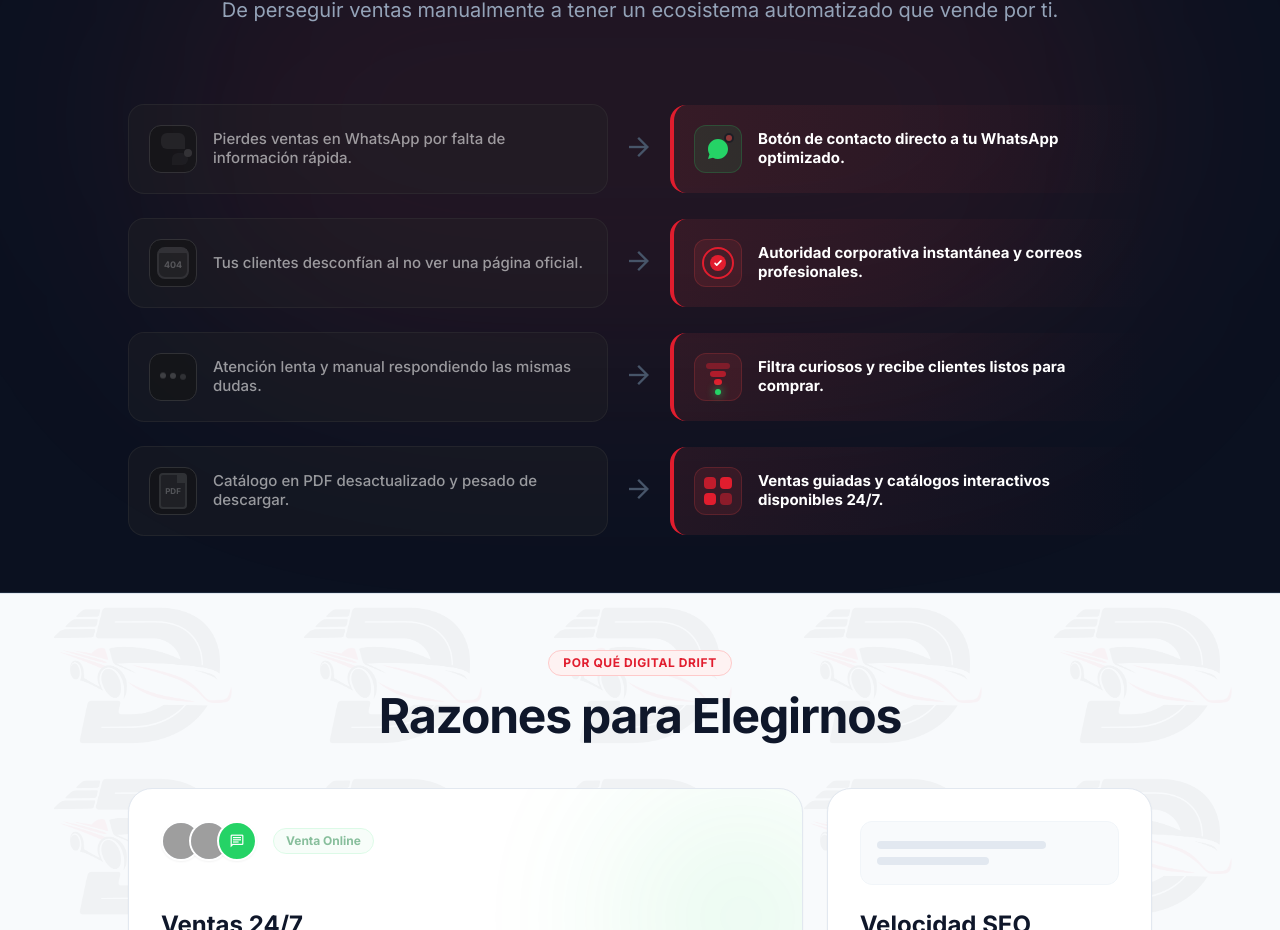
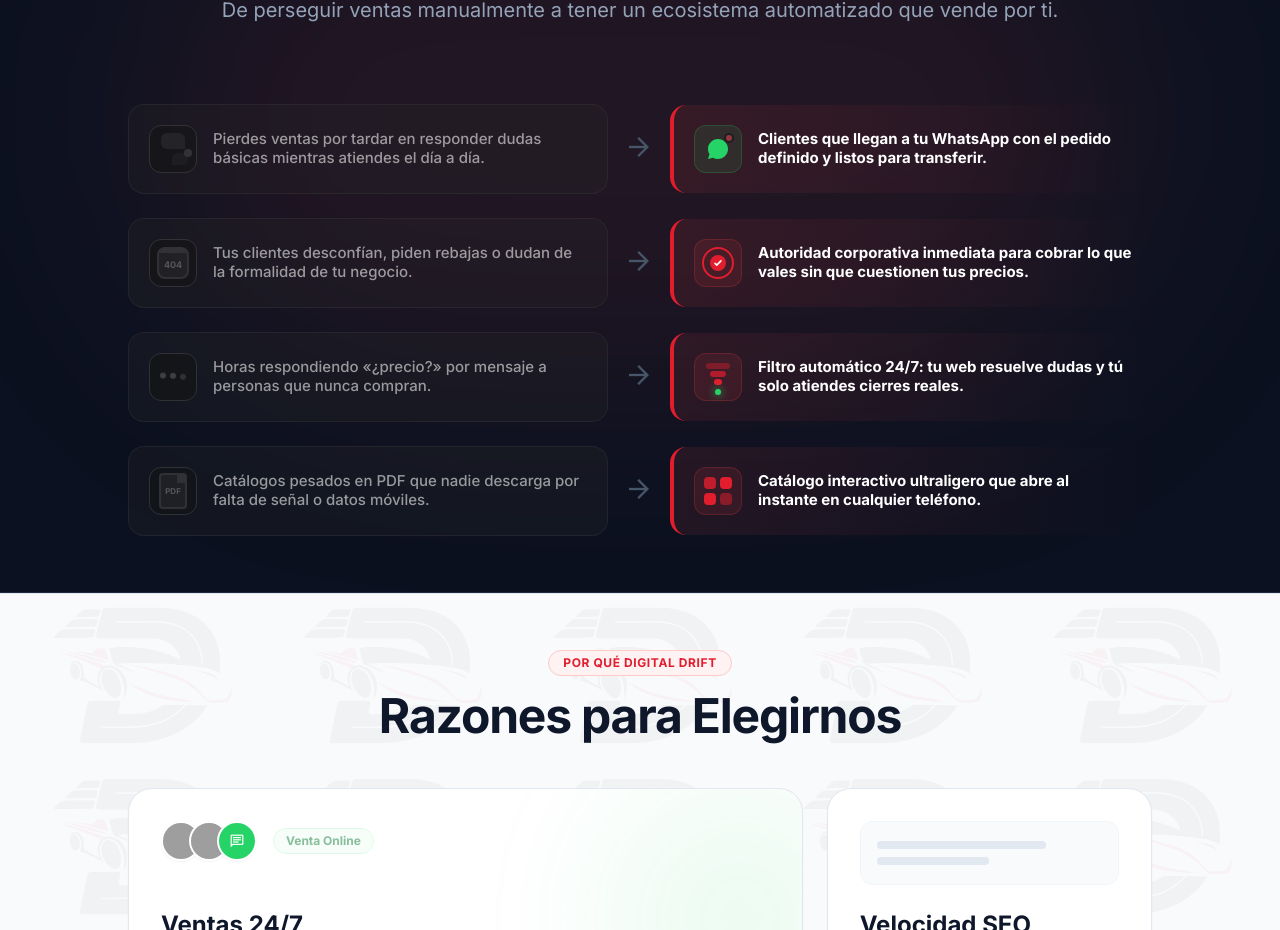
Before and after one commit to santiagoxx93/Digital_Drift_Software, a React (Vite) app: page / in a window 1280 px wide. Shown: the part 2274-3204 px from the top of the page. Built offline with nearby package versions, Linux system fonts and the light colour scheme; grey boxes are pictures that could not be loaded.

Commit message:
Content: Update high-impact copywriting in Antes y Despues section

```diff
--- a/src/App.jsx
+++ b/src/App.jsx
@@ -488,7 +488,7 @@ function App() {
               <div className="absolute -top-1 -right-1 w-2 h-2 bg-red-500 rounded-full"></div>
             </div>
           </div>
-          <p className="text-slate-300 font-medium leading-tight">Pierdes ventas en WhatsApp por falta de información rápida.</p>
+          <p className="text-slate-300 font-medium leading-tight">Pierdes ventas por tardar en responder dudas básicas mientras atiendes el día a día.</p>
         </div>
 
         <div className="shrink-0 text-slate-600 group-hover:text-[#e11d2e] transform group-hover:scale-125 transition-all duration-500 rotate-90 md:rotate-0">
@@ -502,7 +502,7 @@ function App() {
               <div className="absolute -top-1 -right-1 w-2.5 h-2.5 bg-red-500 rounded-full border-2 border-[#0b1120] animate-pulse"></div>
             </div>
           </div>
-          <p className="text-white font-bold leading-tight">Botón de contacto directo a tu WhatsApp optimizado.</p>
+          <p className="text-white font-bold leading-tight">Clientes que llegan a tu WhatsApp con el pedido definido y listos para transferir.</p>
         </div>
       </div>
 
@@ -517,7 +517,7 @@ function App() {
               </div>
             </div>
           </div>
-          <p className="text-slate-300 font-medium leading-tight">Tus clientes desconfían al no ver una página oficial.</p>
+          <p className="text-slate-300 font-medium leading-tight">Tus clientes desconfían, piden rebajas o dudan de la formalidad de tu negocio.</p>
         </div>
 
         <div className="shrink-0 text-slate-600 group-hover:text-[#e11d2e] transform group-hover:scale-125 transition-all duration-500 rotate-90 md:rotate-0">
@@ -532,7 +532,7 @@ function App() {
               </div>
             </div>
           </div>
-          <p className="text-white font-bold leading-tight">Autoridad corporativa instantánea y correos profesionales.</p>
+          <p className="text-white font-bold leading-tight">Autoridad corporativa inmediata para cobrar lo que vales sin que cuestionen tus precios.</p>
         </div>
       </div>
 
@@ -546,7 +546,7 @@ function App() {
               <div className="w-1.5 h-1.5 bg-red-500/50 rounded-full animate-bounce" style={{animationDelay: '0.4s'}}></div>
             </div>
           </div>
-          <p className="text-slate-300 font-medium leading-tight">Atención lenta y manual respondiendo las mismas dudas.</p>
+          <p className="text-slate-300 font-medium leading-tight">Horas respondiendo «¿precio?» por mensaje a personas que nunca compran.</p>
         </div>
 
         <div className="shrink-0 text-slate-600 group-hover:text-[#e11d2e] transform group-hover:scale-125 transition-all duration-500 rotate-90 md:rotate-0">
@@ -560,7 +560,7 @@ function App() {
             <div className="w-2 h-1.5 bg-[#e11d2e] rounded-full mb-1"></div>
             <div className="w-1.5 h-1.5 bg-[#25D366] rounded-full shadow-[0_0_8px_#25D366]"></div>
           </div>
-          <p className="text-white font-bold leading-tight">Filtra curiosos y recibe clientes listos para comprar.</p>
+          <p className="text-white font-bold leading-tight">Filtro automático 24/7: tu web resuelve dudas y tú solo atiendes cierres reales.</p>
         </div>
       </div>
 
@@ -574,7 +574,7 @@ function App() {
               <div className="w-4 h-1 bg-red-500/30 mt-1 rounded-full"></div>
             </div>
           </div>
-          <p className="text-slate-300 font-medium leading-tight">Catálogo en PDF desactualizado y pesado de descargar.</p>
+          <p className="text-slate-300 font-medium leading-tight">Catálogos pesados en PDF que nadie descarga por falta de señal o datos móviles.</p>
         </div>
 
         <div className="shrink-0 text-slate-600 group-hover:text-[#e11d2e] transform group-hover:scale-125 transition-all duration-500 rotate-90 md:rotate-0">
@@ -590,7 +590,7 @@ function App() {
               <div className="bg-[#e11d2e] rounded-[4px] opacity-50"></div>
             </div>
           </div>
-          <p className="text-white font-bold leading-tight">Ventas guiadas y catálogos interactivos disponibles 24/7.</p>
+          <p className="text-white font-bold leading-tight">Catálogo interactivo ultraligero que abre al instante en cualquier teléfono.</p>
         </div>
       </div>
     </div>
```
